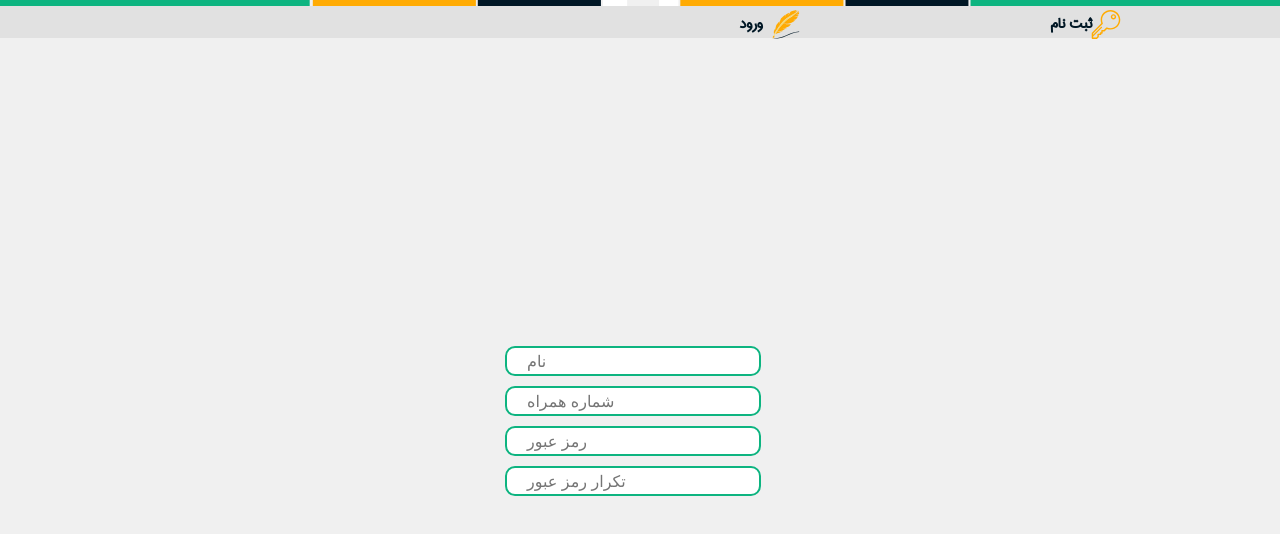
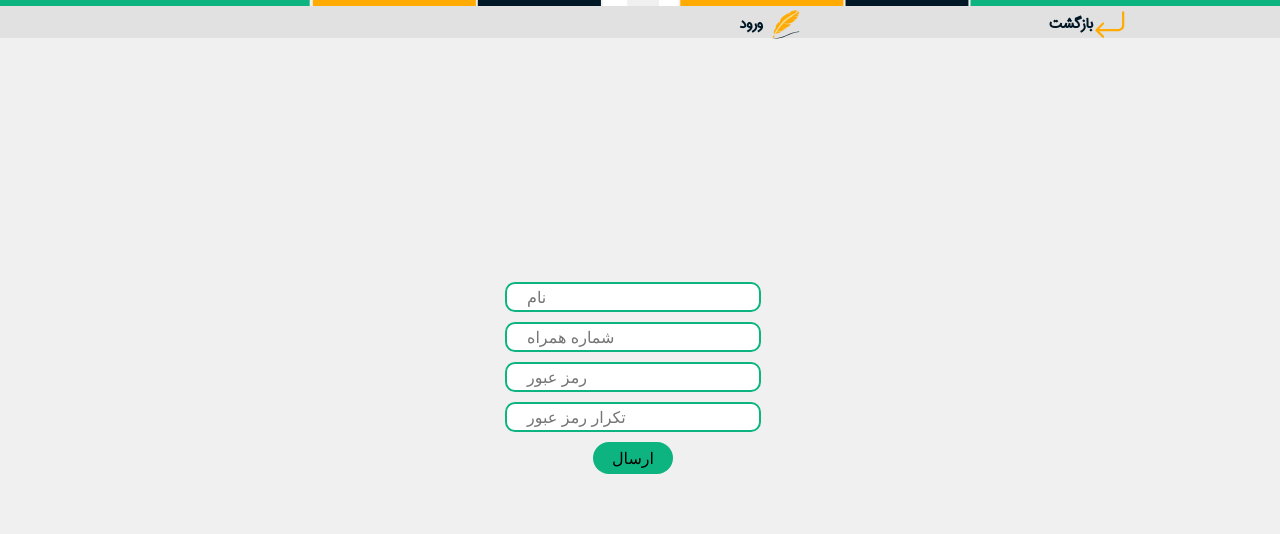
Before and after one commit to engr-Eghbali/magic, a plain HTML site: page UI/submit.html in a window 1280 px wide. Drawn offline with nearby package versions, Linux system fonts and the light colour scheme.

Commit message:
SUBMIT UI COMPLETE

```diff
--- a/UI/css/submit.css
+++ b/UI/css/submit.css
@@ -58,16 +58,16 @@ html*{
     position: fixed;
     margin-top: -1.8em;
 }
-#signein{
+#back{
 
     background-color: transparent;
     width: 30%;
     border: none;
     outline: none;
-    background-image: url("./img/key.svg");
+    background-image: url("./img/back.svg");
     background-repeat: no-repeat;
     background-size: 100% 100%;
-    background-position-x: 1em;
+    background-position-x: 1.2em;
     float: right;
 
 }
@@ -90,7 +90,8 @@ html*{
     height: 80%;
     display: flex;
     align-items: center;
-    margin-top: 10%;
+    text-align: center;
+    margin-top: 5%;
     margin-left: auto;
     margin-right: auto;
 }
@@ -114,3 +115,16 @@ html*{
     background-size: 100% 100%;
    margin-top: 0;
 }
+#submit{
+    background-color: #0db480;
+    height: 2em;
+    width: 5em;
+    align-items: center;
+    text-align: center;
+    margin-left: auto;
+    margin-right: auto;
+    border: none;
+    border-radius: 20px;
+    outline: none;
+
+}
--- a/UI/submit.html
+++ b/UI/submit.html
@@ -25,7 +25,7 @@
    <div id="menu" >
    </div>
    <div id="btn-container">
-    <button id="signein" class="btn1" onclick=""><a1>ثبت نام</a1></button>
+    <button id="back" class="btn1" onclick=""><a1> بازگشت</a1></button>
     <button id="login" class="btn1" onclick="" ><a1>ورود</a1></button>
 </div>
 </header>
@@ -35,9 +35,10 @@
     <ul>
         <li><div id="logo"></div></li>
         <li><input id="nameinpt" class="inpt" type="text" name="name" placeholder="    نام" autofocus></li>
-        <li><input id="phoneinpt" class="inpt" type="number" name="phone" placeholder="    شماره همراه" pattern="[0-9]{10}" required></li>
+        <li><input id="phoneinpt" class="inpt" type="text" name="phone" placeholder="    شماره همراه" pattern="[0-9]{11}" required></li>
         <li><input id="passinpt" class="inpt" type="password" name="pass" placeholder="    رمز عبور" required></li>
         <li><input id="passinpt2" class="inpt" type="password" name="pass2" placeholder="    تکرار رمز عبور" required></li>
+        <li><button id="submit" > ارسال</button></li>
     </ul>
 
 </div>
```
Also changed, not shown: UI/css/img/back.svg (added).
